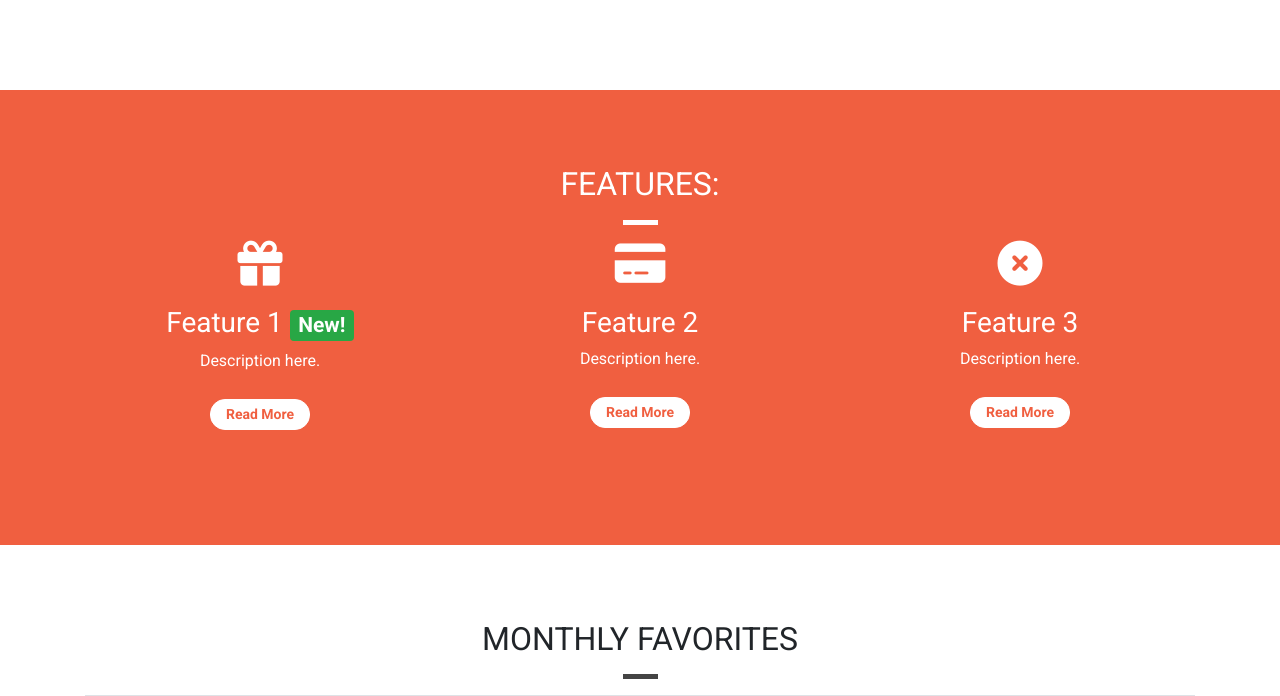
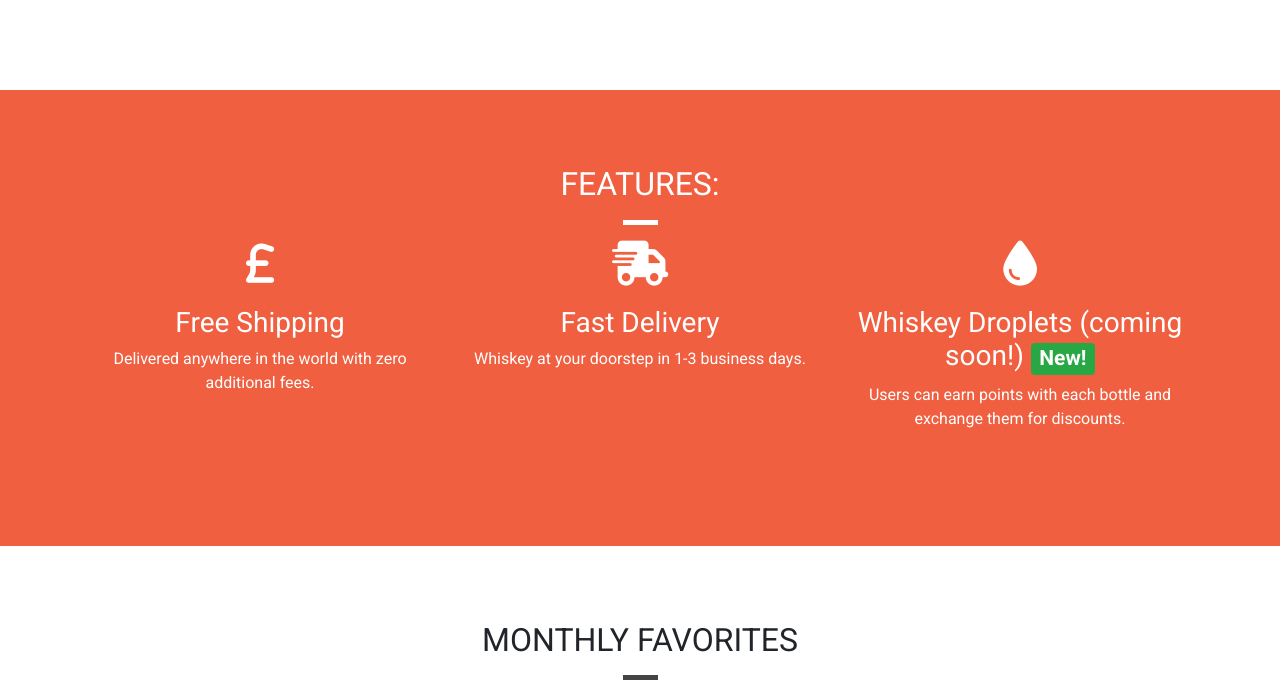
Before and after one commit to cosmicCode42/whiskey-drop-dx, a Django app: page / in a window 1280 px wide. Shown: the part 1082-1778 px from the top of the page. Run offline with Django 5.2, Linux system fonts and the light colour scheme; data comes from the database, SQL or seed files in the repository; parts of the project's set-up code (start-up, migrations or seed data) failed here and were passed over; some libraries are stand-ins or nearby versions.

Commit message:
replaced feature placeholders with actual features on home page

```diff
--- a/home/templates/home/index.html
+++ b/home/templates/home/index.html
@@ -71,28 +71,15 @@
                 </div>
             </div>
             <div class="row">
+                {% for feature in features %}
                 <div class="col-12 col-md-6 col-lg-4">
                     <div class="feature">
-                        <h3><i class="fas fa-gift d-none d-sm-block"></i> Feature 1 <span
-                                class="badge badge-success">New!</span></h3>
-                        <p>Description here.</p>
-                        <p><a class="btn btn-sm btn-light" href="">Read More</a></p>
+                        <h3><i class="{{ feature.icon }} d-none d-sm-block"></i> {{feature.name}} {%if feature.is_new == True%}<span
+                            class="badge badge-success">New!</span>{%endif%}</h3>
+                        <p>{{ feature.description }}</p>
                     </div>
                 </div>
-                <div class="col-12 col-md-6 col-lg-4">
-                    <div class="feature">
-                        <h3><i class="fas fa-credit-card d-none d-sm-block"></i> Feature 2</h3>
-                        <p>Description here.</p>
-                        <p><a class="btn btn-sm btn-light" href="">Read More</a></p>
-                    </div>
-                </div>
-                <div class="col-12 d-md-none d-lg-block col-lg-4">
-                    <div class="feature">
-                        <h3><i class="fas fa-times-circle d-none d-sm-block"></i> Feature 3</h3>
-                        <p>Description here.</p>
-                        <p><a class="btn btn-sm btn-light" href="">Read More</a></p>
-                    </div>
-                </div>
+                {% endfor %}
             </div>
         </section>
     </div>
--- a/home/views.py
+++ b/home/views.py
@@ -6,14 +6,14 @@ from .models import Quote, Favourite, Feature
 
 def index(request):
     """ A view to return the index page """
-
     quotes = Quote.objects.all()
-
     favourites = Favourite.objects.all()
+    features = Feature.objects.all()
 
     context = {
         'quotes': quotes,
         'favourites': favourites,
+        'features': features,
     }
 
     return render(request, 'home/index.html', context)
```
